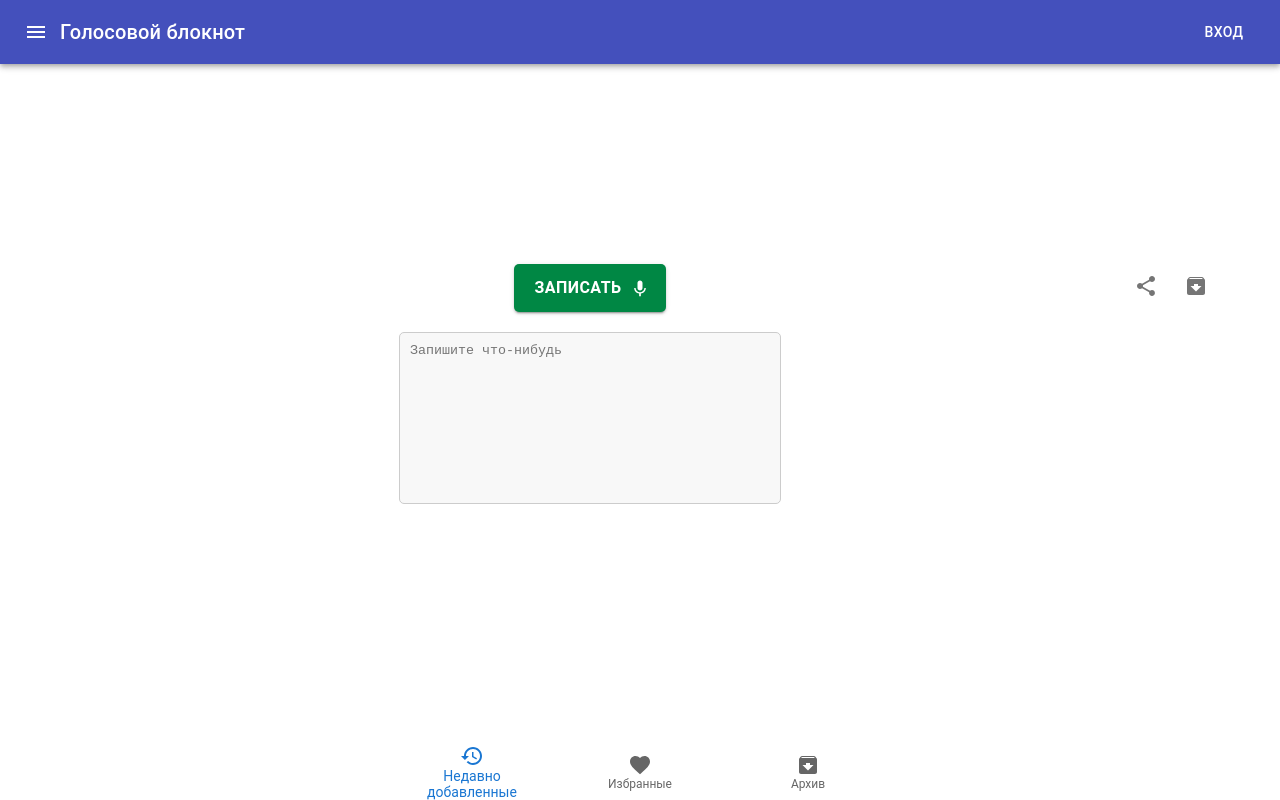
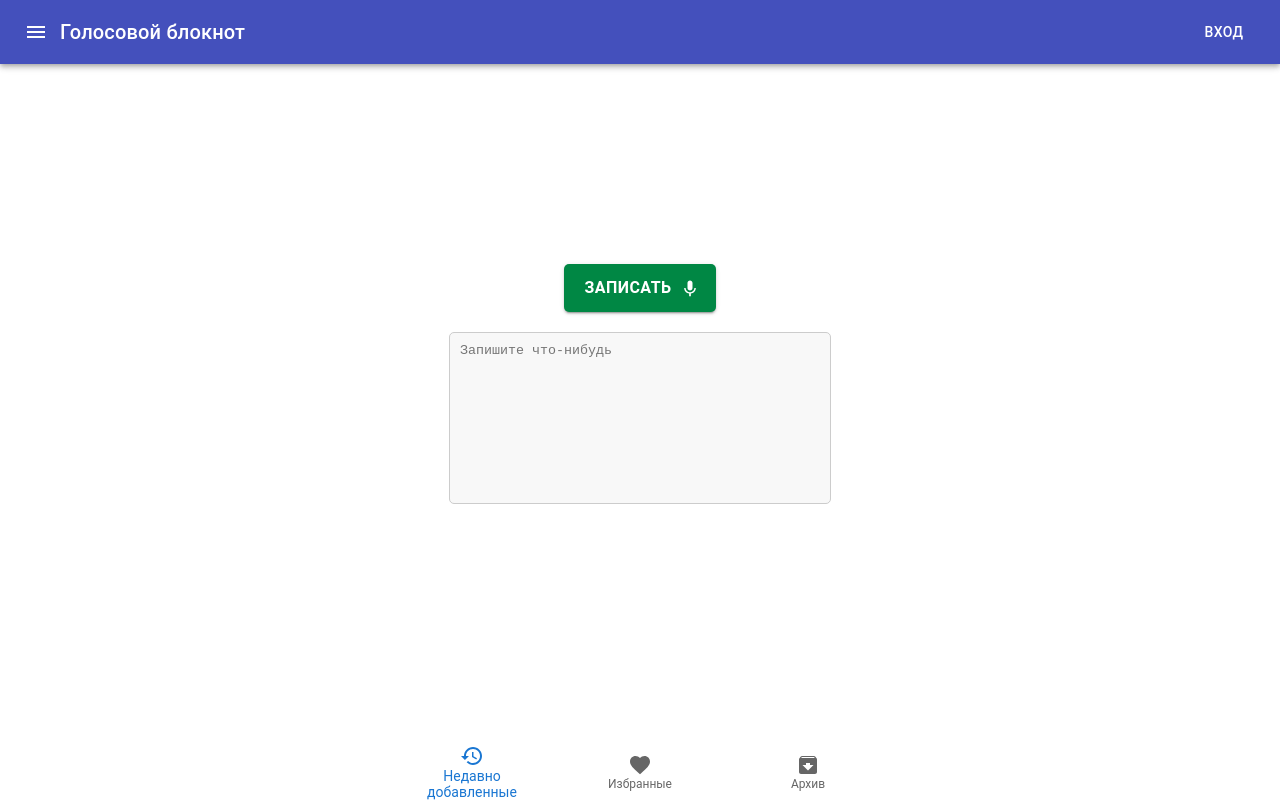
Before and after one commit to Nurseit03/speech-app, a React (Create React App) app: page / in a window 1280 px wide. Built offline with nearby package versions, Linux system fonts and the light colour scheme.

Commit message:
add copy tooltip

```diff
--- a/src/components/speech-recognizer/SpeechRecognizer.tsx
+++ b/src/components/speech-recognizer/SpeechRecognizer.tsx
@@ -1,27 +1,53 @@
-import React from "react";
+import React, { useState } from "react";
 import { Box, IconButton, Tooltip } from "@mui/material";
 import VoiceInput from "../voice-input/VoiceInput";
 import ShareIcon from "@mui/icons-material/Share";
 import ArchiveIcon from "@mui/icons-material/Archive";
+import ContentCopyIcon from "@mui/icons-material/ContentCopy";
 
 export default function SpeechRecognizerContent() {
+  const [text, setText] = useState<string>("");
+
   const handleGetText = (text: string) => {
-    console.log(text);
+    setText(text);
   };
 
   return (
-    <Box sx={{ display: "flex", flexDirection: "row", gap: "10px", justifyContent: "center", alignItems: "center" }}>
+    <Box
+      sx={{
+        display: "flex",
+        flexDirection: "column",
+        gap: "10px",
+        justifyContent: "center",
+        alignItems: "center",
+      }}
+    >
       <VoiceInput getText={handleGetText} />
-      <Tooltip title="Поделиться" arrow>
-        <IconButton onClick={() => console.log("Поделиться")}>
-          <ShareIcon />
-        </IconButton>
-      </Tooltip>
-      <Tooltip title="В архив" arrow>
-        <IconButton onClick={() => console.log("архив")}>
-          <ArchiveIcon />
-        </IconButton>
-      </Tooltip>
+      <Box
+        sx={{
+          display: text ? "flex" : "none",
+          flexDirection: "row",
+          gap: "10px",
+          justifyContent: "center",
+          alignItems: "center",
+        }}
+      >
+        <Tooltip title="В архив" arrow>
+          <IconButton onClick={() => console.log("архив")}>
+            <ArchiveIcon />
+          </IconButton>
+        </Tooltip>
+        <Tooltip title="Скопировать" arrow>
+          <IconButton onClick={() => console.log("копир")}>
+            <ContentCopyIcon />
+          </IconButton>
+        </Tooltip>
+        <Tooltip title="Поделиться" arrow>
+          <IconButton onClick={() => console.log("Поделиться")}>
+            <ShareIcon />
+          </IconButton>
+        </Tooltip>
+      </Box>
     </Box>
   );
 }
```
